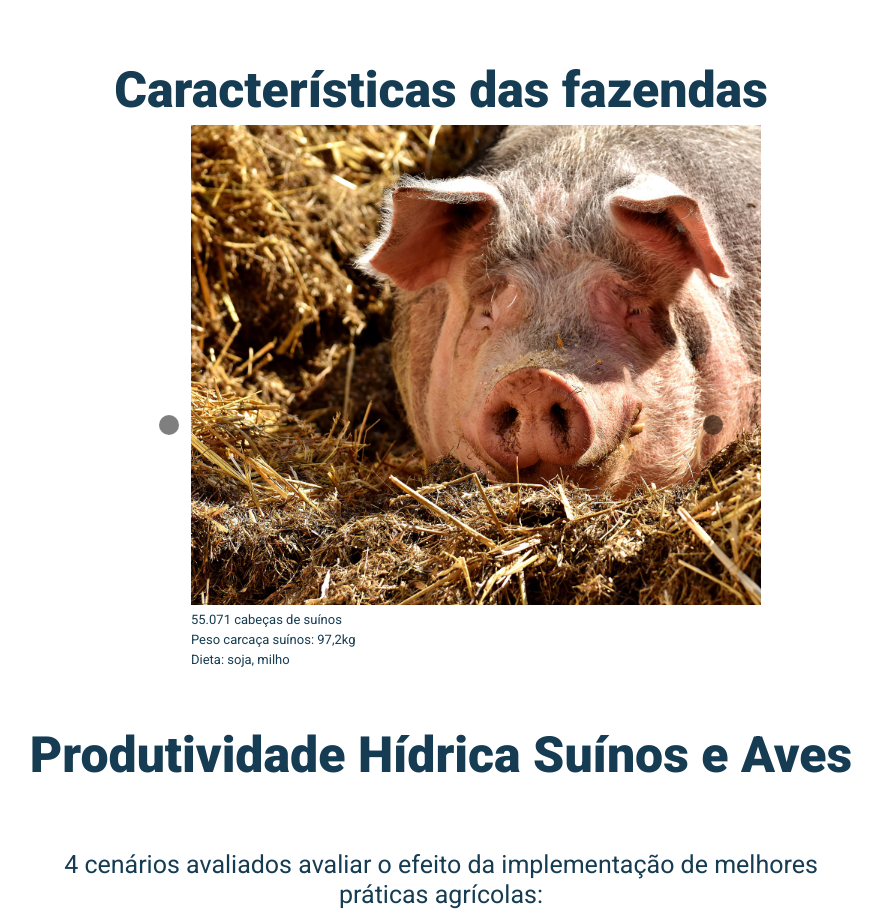
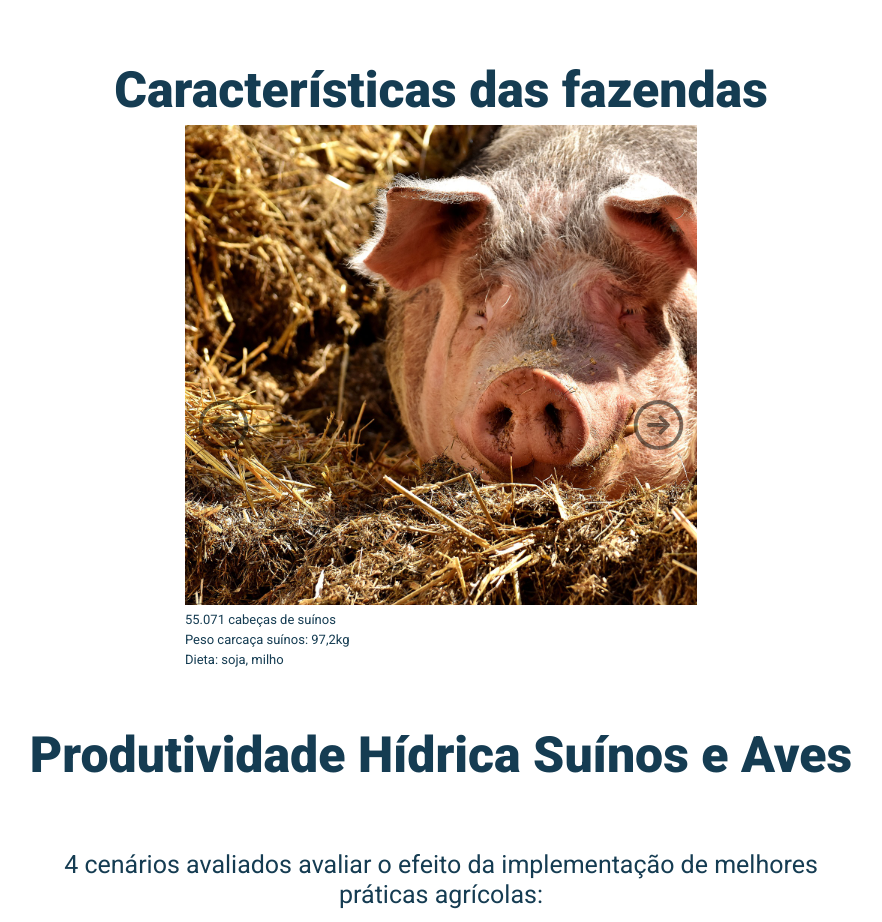
Before and after one commit to henrique1232H/FoodAndAgricultureOrganization, a React (Vite) app: page / in a window 1280 px wide. Shown: the part 7980-8902 px from the top of the page, without its empty margins (199-1081 px from the left). Built offline with nearby package versions, Linux system fonts and the light colour scheme.

Commit message:
new file:   src/assets/svg/icons/arrowLeft.svg 	new file:   src/assets/svg/icons/arrowRight.svg 	modified:   src/components/Carousel/style.css

```diff
--- a/src/components/Carousel/style.css
+++ b/src/components/Carousel/style.css
@@ -11,8 +11,8 @@
 }
 
 .carousel {
-    width: 50%;
-    padding-left: 7rem;
+    width: 40%;
+
 }
 
 .carouselItem {
@@ -28,10 +28,18 @@
     line-height: 1rem;
 }
 
+.carousel .carousel-control-prev span {
+    background-image: url("../../assets/svg/icons/arrowLeft.svg");
+}
+
+.carousel .carousel-control-next span {
+    background-image: url("../../assets/svg/icons/arrowRight.svg");
+}
+
 .carousel .carousel-control-prev span,
 .carousel .carousel-control-next span {
-    background: #000;
-    border-radius: 3rem;
+    width: 80%;
+    height: 50vh;
 }
 
 
```
Also changed, not shown: src/assets/svg/icons/arrowLeft.svg (added), src/assets/svg/icons/arrowRight.svg (added).
